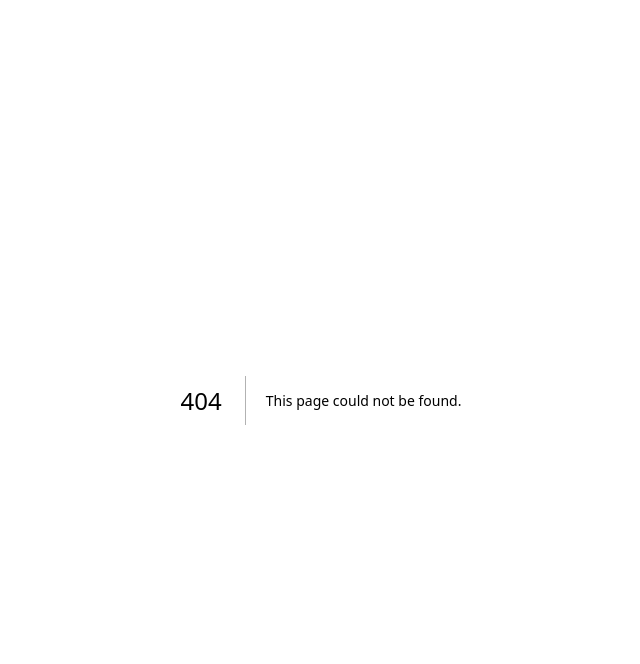
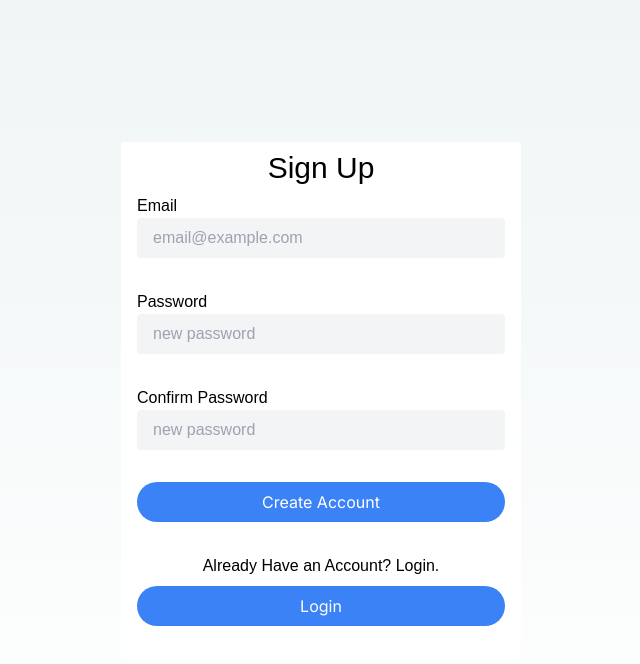
Before and after one commit to EthanMK2/project-manager, a Next.js app: page /signup in a window 1280 px wide. Before the commit this address had no page. Shown: the top 664 px of the page, without its empty margins (319-959 px from the left). Built offline with nearby package versions, Linux system fonts and the light colour scheme; a web font is replaced by a local one.

Commit message:
Add basic Firbase authentication by email/password

```diff
--- /dev/null
+++ b/app/api/create-account/route.ts
@@ -0,0 +1,33 @@
+import { getAuth, createUserWithEmailAndPassword } from "firebase/auth";
+import { NextResponse } from "next/server";
+
+interface AccountProps {
+  email: string,
+  password: string
+}
+
+export async function POST(request: Request) {
+  const data = await request.json()
+  const {email, password} = data
+  console.log("about to send this email: ", email)
+  console.log("about to send this password: ", password)
+  const auth = getAuth();
+  createUserWithEmailAndPassword(auth, email, password)
+    .then((userCredential) => {
+      // Signed up
+      const user = userCredential.user;
+      console.log("signed up")
+      // ...
+    })
+    .catch((error) => {
+      const errorCode = error.code;
+      const errorMessage = error.message;
+      console.log(errorCode, errorMessage)
+      // ..
+    });
+  return NextResponse.json("")
+}
+
+export function GET() {
+  return NextResponse.json("Get create-account route stuff.")
+}
--- a/app/layout.tsx
+++ b/app/layout.tsx
@@ -2,23 +2,6 @@ import type { Metadata } from "next";
 import { Inter } from "next/font/google";
 import { lusitana } from "./ui/fonts";
 import "./globals.css";
-
-// Import the functions you need from the SDKs you need
-import { initializeApp } from "firebase/app";
-import { getAnalytics } from "firebase/analytics";
-// TODO: Add SDKs for Firebase products that you want to use
-// https://firebase.google.com/docs/web/setup#available-libraries
-
-// Your web app's Firebase configuration
-// For Firebase JS SDK v7.20.0 and later, measurementId is optional
-const firebaseConfig = JSON.parse(process.env.FIREBASE_CONFIG ?? '{}');
-
-// Initialize Firebase
-const app = initializeApp(firebaseConfig);
-if (app.name && typeof window !== 'undefined') {
-  const analytics = getAnalytics(app);
-}
-
 
 const inter = Inter({ subsets: ["latin"] });
 
@@ -32,6 +15,7 @@ export default function RootLayout({
 }: Readonly<{
   children: React.ReactNode;
 }>) {
+
   return (
     <html lang="en">
       <body className={lusitana.className}>{children}</body>
--- /dev/null
+++ b/app/lib/auth.ts
@@ -0,0 +1,77 @@
+import { app } from "./firebase"
+import { signInWithEmailAndPassword, createUserWithEmailAndPassword, getAuth } from "firebase/auth";
+
+const firebaseApp = app;
+
+export async function login(formData: FormData) {
+  const data = {
+    email: formData.get("email"),
+    password: formData.get("password")
+  }
+  if (!data.email || !data.password) {
+    console.log("no email, or, no password, or neither")
+    return false
+  }
+  const email = data.email.toString()
+  const password = data.password.toString()
+
+  try {
+    const auth = getAuth();
+    signInWithEmailAndPassword(auth, email, password)
+      .then((userCredential) => {
+        // Signed in
+        const user = userCredential.user;
+        console.log("signed into firebase")
+        // ...
+      })
+      .catch((error) => {
+        const errorCode = error.code;
+        const errorMessage = error.message;
+      });
+  } catch(error) {
+    console.log(error)
+  }
+}
+
+export async function createAccount(formData: FormData) {
+
+  // {"apiKey": "AIzaSyAaHe8q_KlpaF_YXHjmvYn4MHp1dt-cmGQ", "authDomain": "project-manager-78275.firebaseapp.com", "projectId": "project-manager-78275", "storageBucket": "project-manager-78275.appspot.com", "messagingSenderId": "485976781757", "appId": "1:485976781757:web:bdf522a8dcd9e86d1818d4", "measurementId": "G-9PHHQQT2HC"}
+
+  // check for errors (client)
+  const data = {
+    email: formData.get("email"),
+    password: formData.get("password"),
+    passwordConfirm: formData.get("password-confirm")
+  }
+
+  if (!data.email || !data.password) {
+    console.log("no email, or, no password, or neither")
+    return false
+  }
+
+  const email = data.email.toString()
+  const password = data.password.toString()
+  const passwordConfirm = data.passwordConfirm?.toString() // do validation
+
+  try {
+    const auth = getAuth();
+    createUserWithEmailAndPassword(auth, email, password)
+      .then((userCredential) => {
+        // Signed up
+        const user = userCredential.user;
+        console.log("signed up")
+        // ...
+      })
+      .catch((error) => {
+        const errorCode = error.code;
+        const errorMessage = error.message;
+        console.log(errorCode, errorMessage)
+        // ..
+      });
+
+  } catch (error) {
+    console.log(error)
+    return false
+  }
+  return true;
+}
--- /dev/null
+++ b/app/lib/firebase.js
@@ -0,0 +1,17 @@
+import { initializeApp } from 'firebase/app';
+// Follow this pattern to import other Firebase services
+// import { } from 'firebase/<service>';
+
+// TODO: Replace the following with your app's Firebase project configuration
+const firebaseConfig = {
+  apiKey: "AIzaSyAaHe8q_KlpaF_YXHjmvYn4MHp1dt-cmGQ",
+  authDomain: "project-manager-78275.firebaseapp.com",
+  projectId: "project-manager-78275",
+  storageBucket: "project-manager-78275.appspot.com",
+  messagingSenderId: "485976781757",
+  appId: "1:485976781757:web:bdf522a8dcd9e86d1818d4",
+  measurementId: "G-9PHHQQT2HC"
+};
+
+// Remember to assign (call) this app in components when needed
+export const app = initializeApp(firebaseConfig);
--- a/app/login/page.tsx
+++ b/app/login/page.tsx
@@ -1,29 +1,30 @@
 'use client'
 import Link from "next/link";
 import Button from "../ui/button";
+import { login } from "../lib/auth";
 
 export default function Page() {
   return <main className="w-full min-h-screen px-2 grid place-content-center">
     <div className="w-full bg-white dark:bg-gray-700 px-4 rounded block">
       <h1 className="text-3xl text-center mb-2 pt-2">Login</h1>
-      <form action="" onSubmit={(event) => {
-        event.preventDefault();
-      }}>
+      <form action={login}>
         <label htmlFor="email">Email
-          <input type="email" id="email" placeholder="email@example.com" className="bg-gray-100 w-full rounded px-4 mb-8 py-2 focus:border-blue-500" />
+          <input name="email" type="email" id="email" placeholder="email@example.com" className="bg-gray-100 w-full rounded px-4 mb-8 py-2 focus:border-blue-500" />
         </label>
         <br />
         <label htmlFor="password">Password
-          <input type="password" id="password" placeholder="password" className="bg-gray-100 w-full rounded px-4 mb-8 py-2" />
+          <input name="password" type="password" id="password" placeholder="password" className="bg-gray-100 w-full rounded px-4 mb-8 py-2" />
         </label>
         <Button className="w-full mx-0 mb-8 mt-0">
-          <Link href={"/dashboard"}>Login</Link>
+          Login
         </Button>
       </form>
       <label htmlFor="sign-up" className=""><p className="text-center mb-2">No Account? Create a new one!</p>
-        <Button className="w-full mx-0 mb-8 mt-0" id="sign-up" type="submit">
-          <Link href={"/dashboard"}>Create New Account</Link>
-        </Button>
+        <Link href={"/signup"}>
+          <Button className="w-full mx-0 mb-8 mt-0" id="sign-up" type="submit">
+            Create New Account
+          </Button>
+        </Link>
       </label>
     </div>
 
--- /dev/null
+++ b/app/signup/page.tsx
@@ -0,0 +1,45 @@
+'use client'
+import Link from "next/link";
+import Button from "../ui/button";
+import { createAccount } from "../lib/auth";
+
+export default function Page() {
+  async function createNewAccount(formData: FormData) {
+    const res = await createAccount(formData);
+    if (res) {
+      // redirect
+      console.log("successfully created! Redirect!")
+    } else {
+      console.log("failed to create, notify user")
+    }
+  }
+
+  return <main className="w-full min-h-screen px-2 grid place-content-center">
+    <div className="w-full max-w-[400px] bg-white dark:bg-gray-700 px-4 rounded block">
+      <h1 className="text-3xl text-center mb-2 pt-2">Sign Up</h1>
+      <form action={createNewAccount}>
+        <label htmlFor="email">Email
+          <input name="email" type="email" id="email" placeholder="email@example.com" className="bg-gray-100 w-full rounded px-4 mb-8 py-2 focus:border-blue-500" />
+        </label>
+        <br />
+        <label htmlFor="password">Password
+          <input name="password" type="password" id="password" placeholder="new password" className="bg-gray-100 w-full rounded px-4 mb-8 py-2" />
+        </label>
+        <label htmlFor="password-confirm">Confirm Password
+          <input name="password-confirm" type="password" id="password-confirm" placeholder="new password" className="bg-gray-100 w-full rounded px-4 mb-8 py-2" />
+        </label>
+        <Button className="w-full mx-0 mb-8 mt-0">
+          Create Account
+        </Button>
+      </form>
+      <label htmlFor="sign-up" className=""><p className="text-center mb-2">Already Have an Account? Login.</p>
+        <Link href={"/login"}>
+          <Button className="w-full mx-0 mb-8 mt-0" id="sign-up" type="submit">
+            Login
+          </Button>
+        </Link>
+      </label>
+    </div>
+
+  </main>
+}
--- a/app/ui/button.tsx
+++ b/app/ui/button.tsx
@@ -1,3 +1,5 @@
+"use client"
+
 import { inter } from "./fonts"
 
 interface ButtonProps extends React.ButtonHTMLAttributes<HTMLButtonElement> {
```
